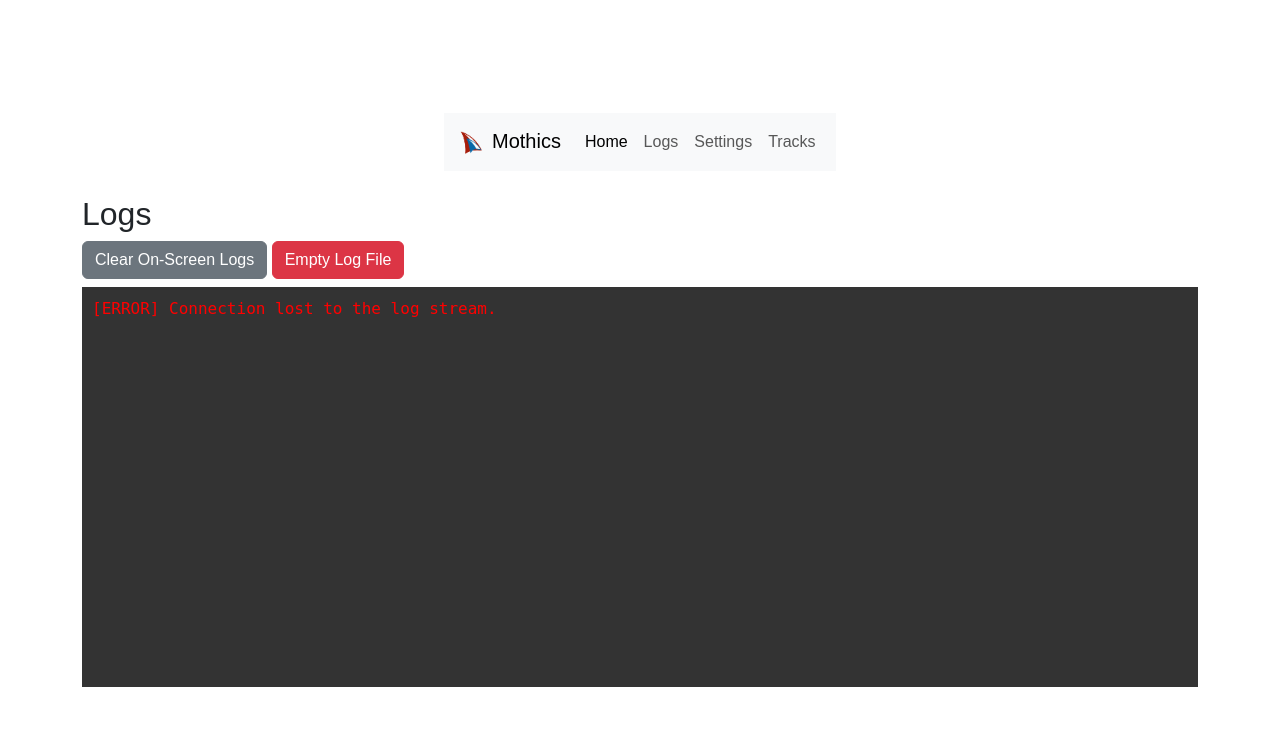
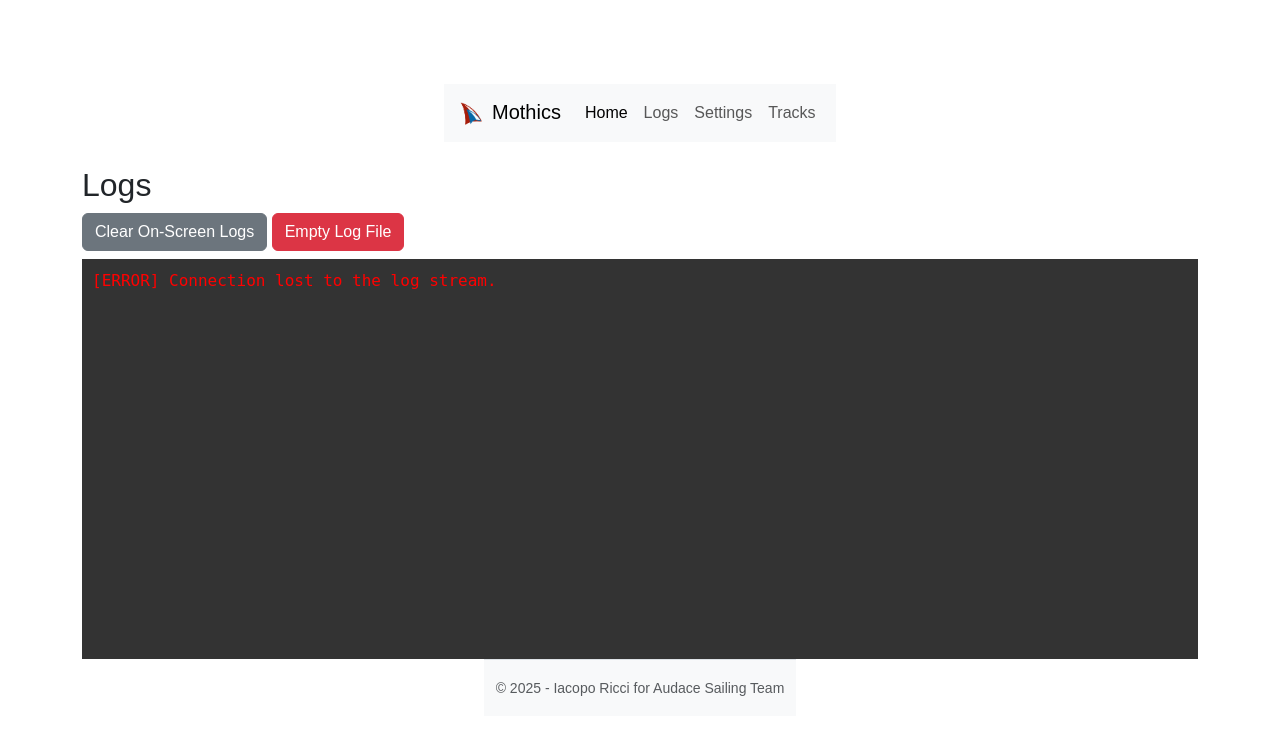
Before and after one commit to Audace-Sailing-Team/mothics, a Python web app: template mothics/templates/logs.html in a window 1280 px wide. Shown: the top 735 px of the page. Run offline with Jinja, Linux system fonts and the light colour scheme; the template is opened without the code that fills it, so the values that code supplies are empty; some libraries are stand-ins or nearby versions.

Commit message:
Fix index layout and footer

```diff
--- a/mothics/templates/base.html
+++ b/mothics/templates/base.html
@@ -56,5 +56,13 @@
     {% endblock %}
   </div>
 
+  <!-- Footer -->
+  <footer class="bg-light text-center text-muted py-3 border-top">
+    <div class="container">
+      <small>&copy; {{ current_year or 2025 }} - Iacopo
+      Ricci for Audace Sailing Team </small>
+    </div>
+  </footer>
+
 </body>
 </html>
```
Also changed, not shown: mothics/templates/index.html (+23 -16 lines).
